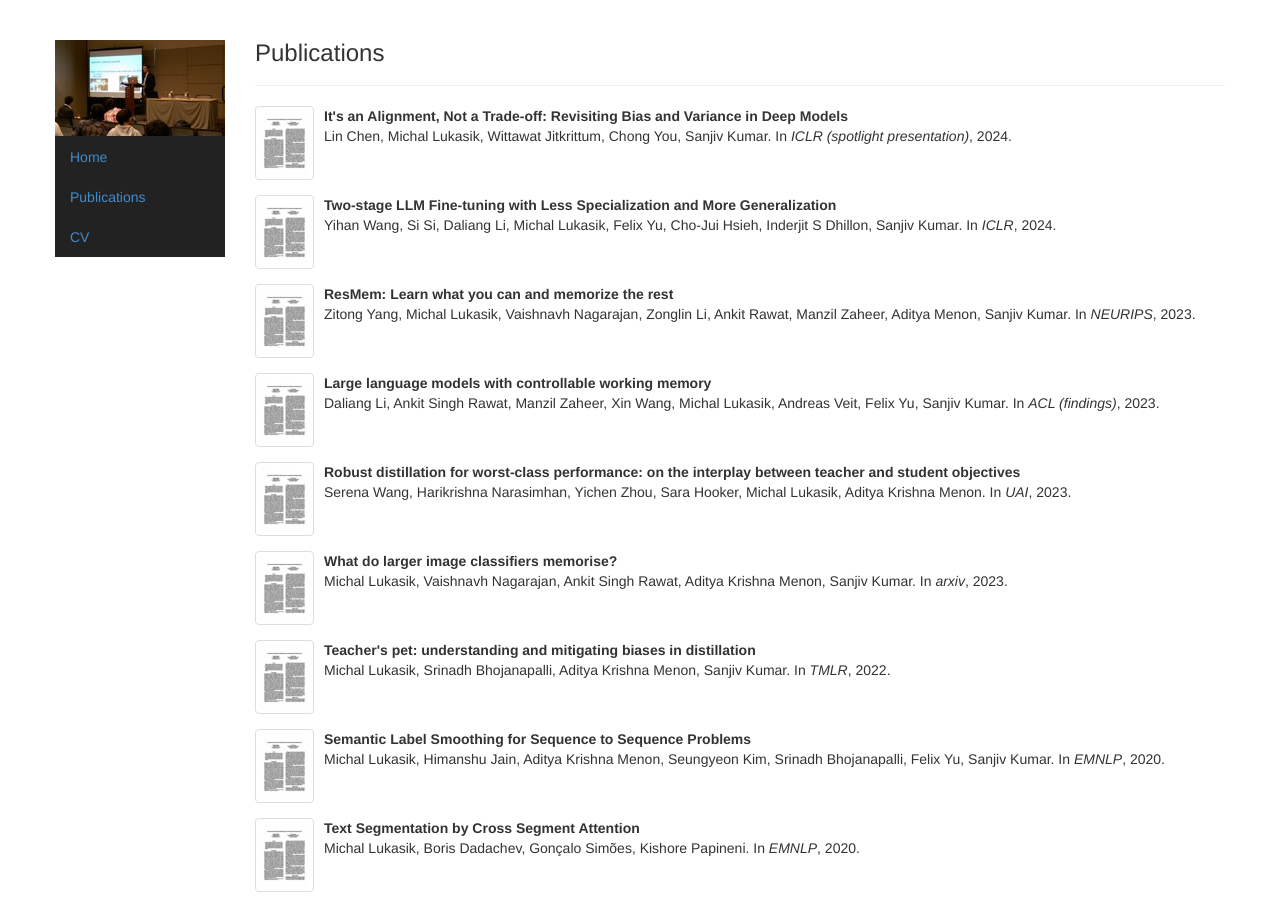
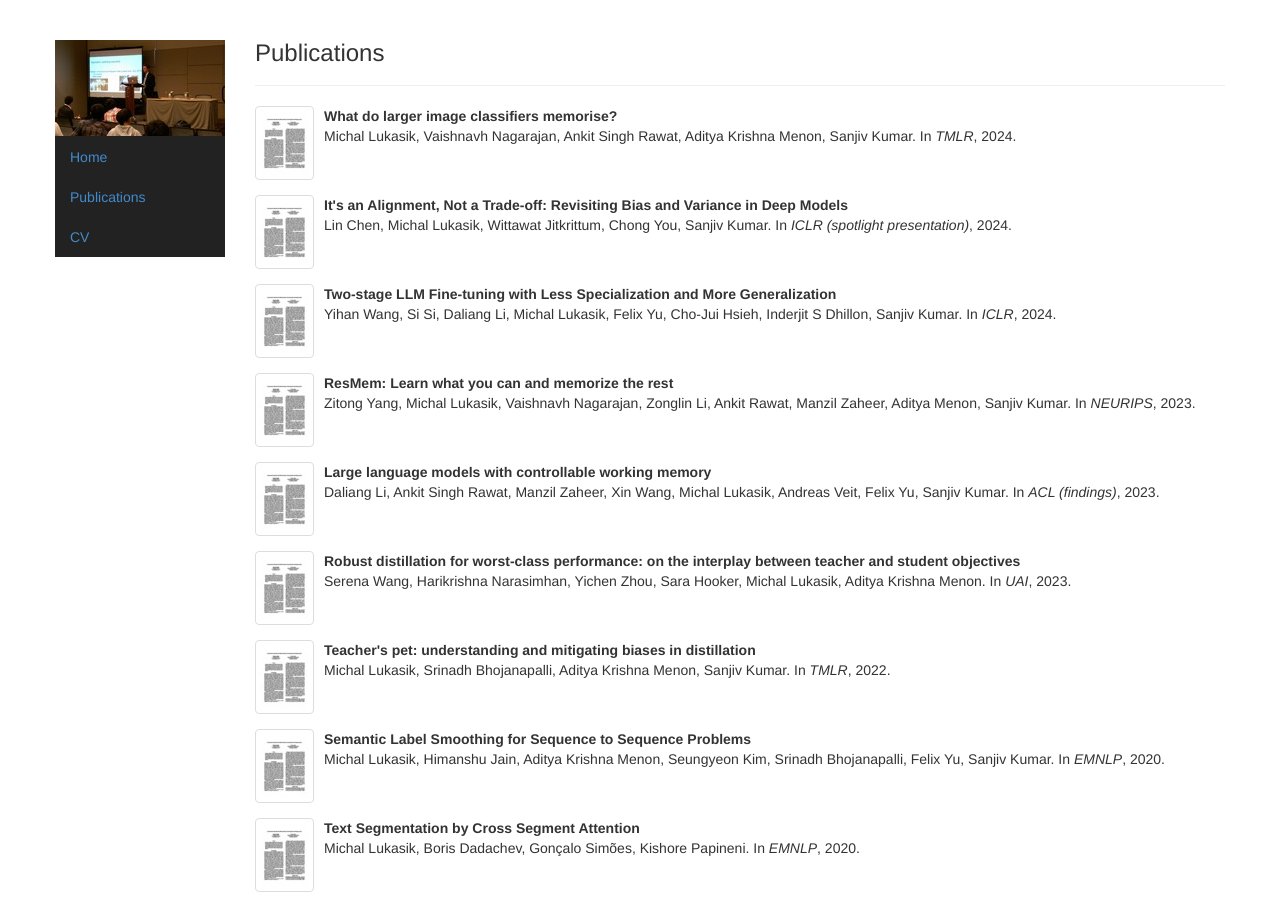
Before and after one commit to mlukasik/mlukasik.github.io, a Jekyll site: the page built from papers.html, in a window 1280 px wide and 900 px high. Built offline with Jekyll 4.4.1, drawn with Linux system fonts in a browser that asks for light colours; some of the changed lines change nothing that is shown.

Commit message:
Update _config.yml

```diff
--- a/_config.yml
+++ b/_config.yml
@@ -7,6 +7,16 @@ talks:
     img: "aaai.jpg"
     video: https://www.youtube.com/watch?v=tJyOeEkWNuU
 papers:
+  - layout: paper
+    paper-type: inproceedings
+    selected: no
+    year: 2024
+    img: aaai16
+    title: What do larger image classifiers memorise?
+    authors: Michal Lukasik, Vaishnavh Nagarajan, Ankit Singh Rawat, Aditya Krishna Menon, Sanjiv Kumar
+    doc-url: https://arxiv.org/pdf/2310.05337
+    booktitle: TMLR
+    venue: conference
   - layout: paper
     paper-type: inproceedings
     selected: yes
@@ -56,16 +66,6 @@ papers:
     authors: Serena Wang, Harikrishna Narasimhan, Yichen Zhou, Sara Hooker, Michal Lukasik, Aditya Krishna Menon
     doc-url: https://arxiv.org/abs/2010.07447
     booktitle: UAI
-    venue: conference
-  - layout: paper
-    paper-type: inproceedings
-    selected: no
-    year: 2023
-    img: aaai16
-    title: What do larger image classifiers memorise?
-    authors: Michal Lukasik, Vaishnavh Nagarajan, Ankit Singh Rawat, Aditya Krishna Menon, Sanjiv Kumar
-    doc-url: https://arxiv.org/pdf/2310.05337
-    booktitle: arxiv
     venue: conference
   - layout: paper
     paper-type: inproceedings
```
